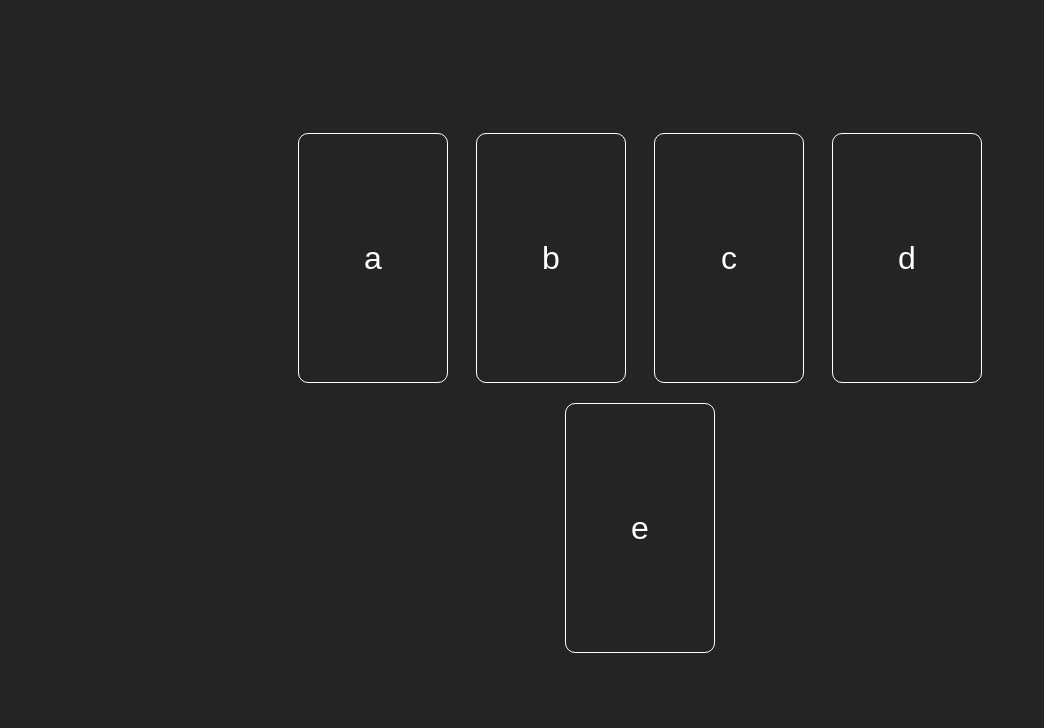
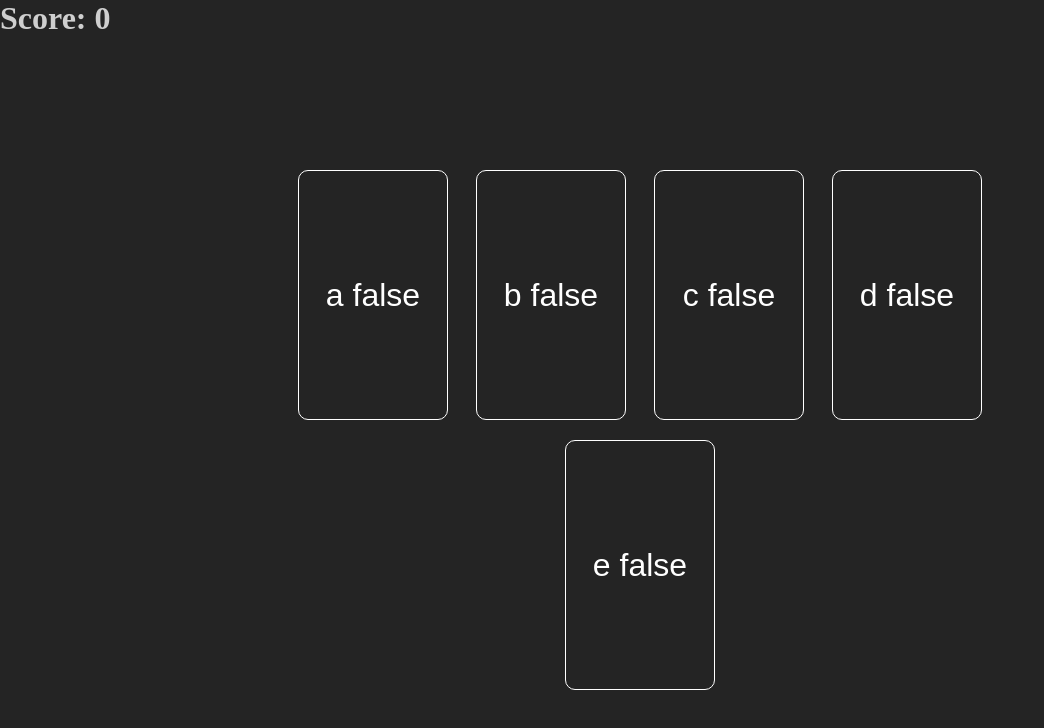
Before and after one commit to taztheprogrammer/Memory_Game, a React (Vite) app: page / in a window 1280 px wide. Shown: the top 728 px of the page, without its empty margins (0-1044 px from the left). Built offline with nearby package versions, Linux system fonts and the light colour scheme.

Commit message:
Score updates with button click

```diff
--- a/src/App.jsx
+++ b/src/App.jsx
@@ -1,5 +1,15 @@
 import CardGrid from "./CardGrid"
+import Score from "./Score"
+import { useState } from 'react'
 
 export default function App() {
-  return <CardGrid></CardGrid>
+
+  const [score, setScore] = useState(0)
+
+
+
+  return <>
+  <Score scoreDisplay={score}></Score>
+  <CardGrid setScore={setScore}></CardGrid>
+</>
 }
--- a/src/Card.jsx
+++ b/src/Card.jsx
@@ -1,8 +1,7 @@
 import { useRef, useEffect } from 'react'
 
-export default function Card({text, onClick}) {
+export default function Card({text, onClick, isClicked}) {
     const cardRef = useRef(null);
-
     useEffect(() => {
         const handleMouseEnter = () => {
             if (cardRef.current) {
@@ -13,7 +12,8 @@ export default function Card({text, onClick}) {
 
         const handleMouseLeave = () => {
             if (cardRef.current) {
-                cardRef.current.style.backgroundColor = 'transparent';
+                cardRef.current.style.backgroundColor = isClicked ? 'blue' : 'transparent';
+                cardRef.current.style.color = 'white';
             }
         };
 
@@ -29,7 +29,7 @@ export default function Card({text, onClick}) {
                 cardRef.current.removeEventListener('mouseleave', handleMouseLeave);
             }
         };
-    }, []);
+    }, [isClicked]);
 
 
     return <button onClick={onClick}ref={cardRef} style={{
@@ -41,5 +41,5 @@ export default function Card({text, onClick}) {
         background: 'transparent',
         color: 'white',
         fontSize: '2rem'
-    }}>{text}</button>
+    }}>{text + '\n' +isClicked.toString()}</button>
 }
--- a/src/CardGrid.jsx
+++ b/src/CardGrid.jsx
@@ -1,31 +1,44 @@
 import Card from "./Card"
 import { useState } from "react";
 
-export default function CardGrid() {
+export default function CardGrid({setScore}) {
 
-    const [cards, setCards] = useState(['a', 'b', 'c', 'd', 'e'])
-    const replicaSet = ['a', 'b', 'c', 'd', 'e']
+    const [cards, setCards] = useState([
+        {text: 'a', clicked: false},
+        {text: 'b', clicked: false},
+        {text: 'c', clicked: false},
+        {text: 'd', clicked: false},
+        {text: 'e', clicked: false}
+    ])
 
-    const shuffle = () => {
+    const shuffle = (key) => {
+
+        const replicaSet = [...cards]
+
+
+        const index = replicaSet.findIndex(card => card.text === key)
+
+        if (replicaSet[index].clicked === true) {
+            setScore(score => 0)
+        } else {
+            setScore(score => score + 1)
+            replicaSet[index] = {...replicaSet[index], clicked: true}
+        }
+
+
         let currentIndex = replicaSet.length;
 
-        // While there remain elements to shuffle...
         while (currentIndex != 0) {
 
-          // Pick a remaining element...
           let randomIndex = Math.floor(Math.random() * currentIndex);
           currentIndex--;
 
-          // And swap it with the current element.
           [replicaSet[currentIndex], replicaSet[randomIndex]] = [
             replicaSet[randomIndex], replicaSet[currentIndex]];
         }
 
-        console.log(replicaSet)
         setCards(replicaSet)
       }
-
-
     return <div style={{
         // border: '1px solid red',
         marginTop: '20%',
@@ -37,8 +50,8 @@ export default function CardGrid() {
         maxWidth: '750px',
         margin: '10% auto'
     }}> {
-        cards.map((text) => {
-            return <Card onClick={shuffle} key={text} text={text}></Card>
+        cards.map((item) => {
+            return <Card onClick={() => shuffle(item.text)} key={item.text} text={item.text} isClicked={item.clicked}></Card>
         })
     }
     </div>
--- /dev/null
+++ b/src/Score.jsx
@@ -0,0 +1,3 @@
+export default function Score({scoreDisplay}) {
+    return <h1>Score: {scoreDisplay}</h1>
+}
```
